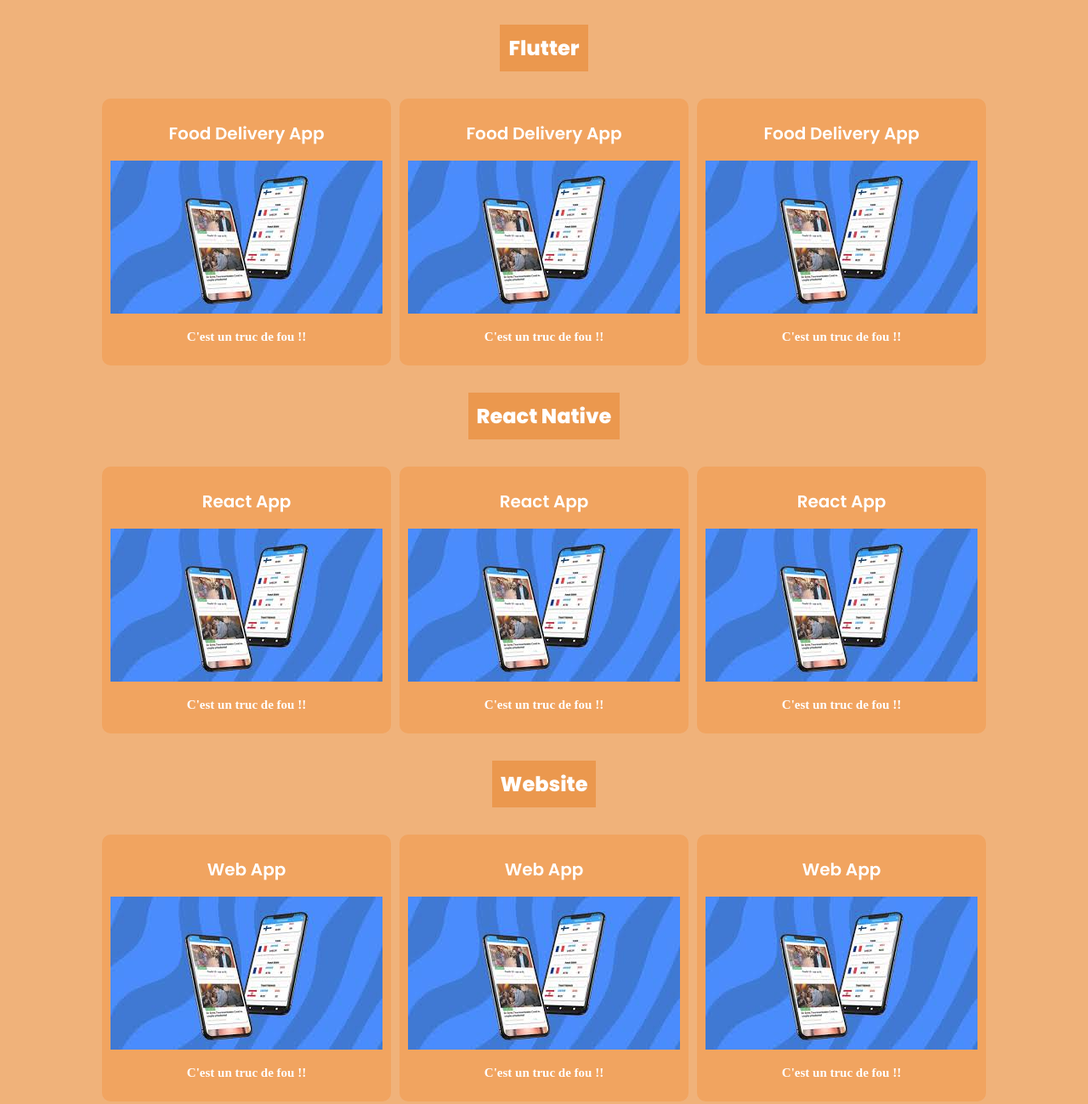
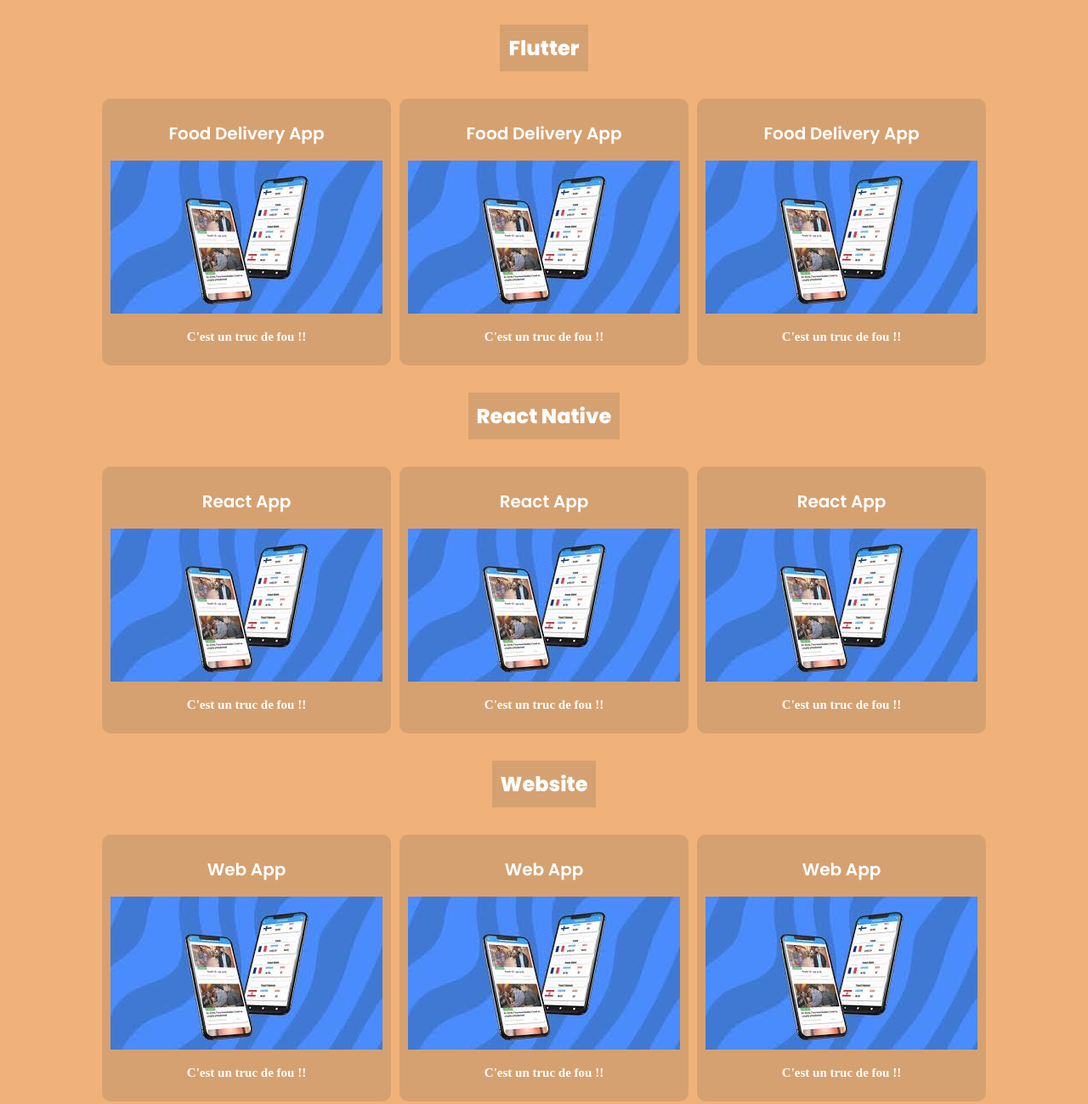
Before and after one commit to CocheteuxLaurent/MonPortFolio, a plain HTML site: page MesProject.html in a window 1280 px wide. Shown: the part 65-1364 px from the top of the page at 85% size. Drawn offline with Linux system fonts and the light colour scheme; a web font is replaced by a local one.

Commit message:
news code

```diff
--- a/MesProject.html
+++ b/MesProject.html
@@ -25,23 +25,22 @@
         </a>
     </div>
 
-
     <!-- <h3>Mes Applications Mobile</h3> -->
     <section style="text-align: center">
 
         <h4>Flutter</h4>
         <section class="allCards">
-                    <div style="font-size: 15px; background-color: #f1a460; border-radius: 10px;"  onclick="">
+            <div style="font-size: 15px; background-color: #D6A170; border-radius: 10px;" onclick="">
                 <h2>Food Delivery App</h2>
                 <img src="images/covidInOne.jpg" alt="" srcset="">
                 <p>C'est un truc de fou !! </p>
             </div>
-                    <div style="font-size: 15px; background-color: #f1a460; border-radius: 10px;" onclick="" >
+            <div style="font-size: 15px; background-color: #D6A170; border-radius: 10px;" onclick="">
                 <h2>Food Delivery App</h2>
                 <img src="images/covidInOne.jpg" alt="" srcset="">
                 <p>C'est un truc de fou !! </p>
             </div>
-                    <div style="font-size: 15px; background-color: #f1a460; border-radius: 10px;" o>
+            <div style="font-size: 15px; background-color: #D6A170; border-radius: 10px;" o>
                 <h2>Food Delivery App</h2>
                 <img src="images/covidInOne.jpg" alt="" srcset="">
                 <p>C'est un truc de fou !! </p>
@@ -49,17 +48,17 @@
         </section>
         <h4>React Native</h4>
         <section class="allCards">
-                <div style="font-size: 15px; background-color: #f1a460; border-radius: 10px;"  onclick="">
+            <div style="font-size: 15px; background-color: #D6A170; border-radius: 10px;" onclick="">
                 <h2>React App</h2>
                 <img src="images/covidInOne.jpg" alt="" srcset="">
                 <p>C'est un truc de fou !! </p>
             </div>
-                <div style="font-size: 15px; background-color: #f1a460; border-radius: 10px;" onclick="" >
+            <div style="font-size: 15px; background-color: #D6A170; border-radius: 10px;" onclick="">
                 <h2>React App</h2>
                 <img src="images/covidInOne.jpg" alt="" srcset="">
                 <p>C'est un truc de fou !! </p>
             </div>
-                <div style="font-size: 15px; background-color: #f1a460; border-radius: 10px;" o>
+            <div style="font-size: 15px; background-color: #D6A170; border-radius: 10px;" o>
                 <h2>React App</h2>
                 <img src="images/covidInOne.jpg" alt="" srcset="">
                 <p>C'est un truc de fou !! </p>
@@ -67,17 +66,17 @@
         </section>
         <h4>Website</h4>
         <section class="allCards">
-                <div style="font-size: 15px; background-color: #f1a460; border-radius: 10px;"  onclick="">
-                    <h2>Web  App</h2>
+            <div style="font-size: 15px; background-color: #D6A170; border-radius: 10px;" onclick="">
+                <h2>Web App</h2>
                 <img src="images/covidInOne.jpg" alt="" srcset="">
                 <p>C'est un truc de fou !! </p>
             </div>
-                <div style="font-size: 15px; background-color: #f1a460; border-radius: 10px;" onclick="" >
-                    <h2>Web  App</h2>
+            <div style="font-size: 15px; background-color: #D6A170; border-radius: 10px;" onclick="">
+                <h2>Web App</h2>
                 <img src="images/covidInOne.jpg" alt="" srcset="">
                 <p>C'est un truc de fou !! </p>
             </div>
-                <div style="font-size: 15px; background-color: #f1a460; border-radius: 10px;" o>
+            <div style="font-size: 15px; background-color: #D6A170; border-radius: 10px;" o>
                 <h2>Web App</h2>
                 <img src="images/covidInOne.jpg" alt="" srcset="">
                 <p>C'est un truc de fou !! </p>
--- a/styles/projet.css
+++ b/styles/projet.css
@@ -1,4 +1,3 @@
-
 @font-face {
     font-family: 'PoppinsExtraBold';
     src: url('/assets/Poppins/Poppins-ExtraBold.ttf');
@@ -22,23 +21,23 @@
 
 
 
-.allCards{
+.allCards {
     text-align: center;
-    grid-template-columns: repeat(3,0fr);
+    grid-template-columns: repeat(3, 0fr);
     display: grid;
     grid-gap: 10px;
     justify-content: center;
 }
 
-.allCards img{
+.allCards img {
     width: '380px';
 }
 
-.allCards div{
+.allCards div {
     padding: 10px;
 }
 
- h4{
+h4 {
     font-family: 'PoppinsExtraBold';
 }
 
@@ -50,20 +49,23 @@ section div h2 {
 section div p {
     font-family: 'PoppinsItalics';
 }
-@media screen and (max-width: 1224px){
-    .allCards{
+
+@media screen and (max-width: 1224px) {
+    .allCards {
         display: grid;
         grid-template-columns: repeat(2, 0fr);
     }
 }
-    @media screen and (max-width: 768px){
-        .allCards{
+
+@media screen and (max-width: 768px) {
+    .allCards {
         display: grid;
         grid-template-columns: repeat(1, 0fr);
     }
 }
-h4{
-    background-color: #EB984E;
+
+h4 {
+    background-color: #D6A170;
     padding: 10px;
     display: inline-block;
     width: fit-content;
--- a/styles/style.css
+++ b/styles/style.css
@@ -8,15 +8,17 @@
     src: url('/assets/Poppins/Poppins-Regular.ttf');
 }
 
-.para h1{
+.para h1 {
     text-align: end;
 }
+
 .para p {
     font-family: 'PoppinsRegular';
     font-size: 20px;
     text-align: end;
 }
-h1{
+
+h1 {
     font-family: 'PoppinsExtraBold';
 }
 
@@ -32,12 +34,6 @@ h1{
     text-decoration: none;
 }
 
-.logoLien {
-    text-align: center;
-    padding: 15pt;
-    margin: 15pt;
-}
-
 .logoWelcome {
     text-align: center;
 }
@@ -45,18 +41,6 @@ h1{
 .imgWelcome {
     width: 200px;
     height: 200px;
-}
-
-.imgGmail {
-    width: 100px;
-    height: 100px;
-    padding: 10pt;
-}
-
-.imgOutlook {
-    width: 80px;
-    height: 100px;
-    padding: 10pt;
 }
 
 .imgLinkedin {
@@ -83,7 +67,6 @@ h4 {
     text-align: center;
 }
 
-
 body {
     background-color: #F0B27A;
     color: white;
```
Also changed, not shown: Contact.html (+2 -2 lines), styles/contact.css (added, +21 -0 lines). Lines whose indentation alone changed are shown as unchanged.
